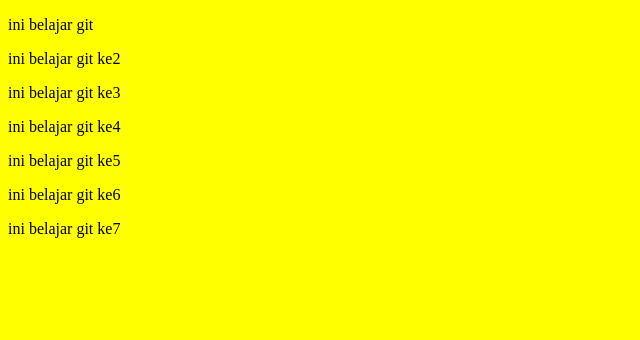
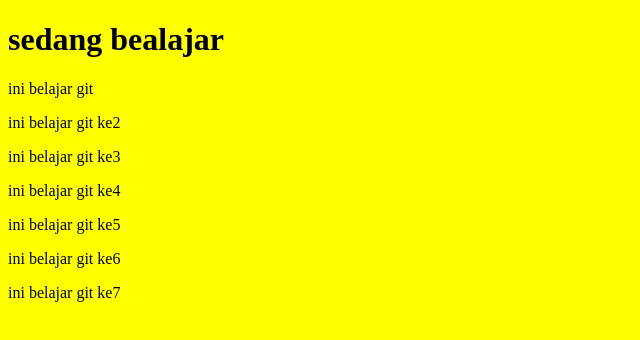
Before and after one commit to chement235/web-lutfi, a plain HTML site: page repo-git/index.html in a window 1280 px wide. Shown: the whole page, without its empty margins (0-640 px from the left). Drawn offline with Linux system fonts and the light colour scheme.

Commit message:
Update index.html

```diff
--- a/repo-git/index.html
+++ b/repo-git/index.html
@@ -6,6 +6,7 @@
     <meta name="viewport" content="width=device-width, initial-scale=1.0">
     <link rel="stylesheet" href="./style/style.css">
     <title>Document</title>
+    <h1>sedang bealajar</h1>
     <p>ini belajar git</p>
     <p>ini belajar git ke2</p>
     <p>ini belajar git ke3</p>
```
